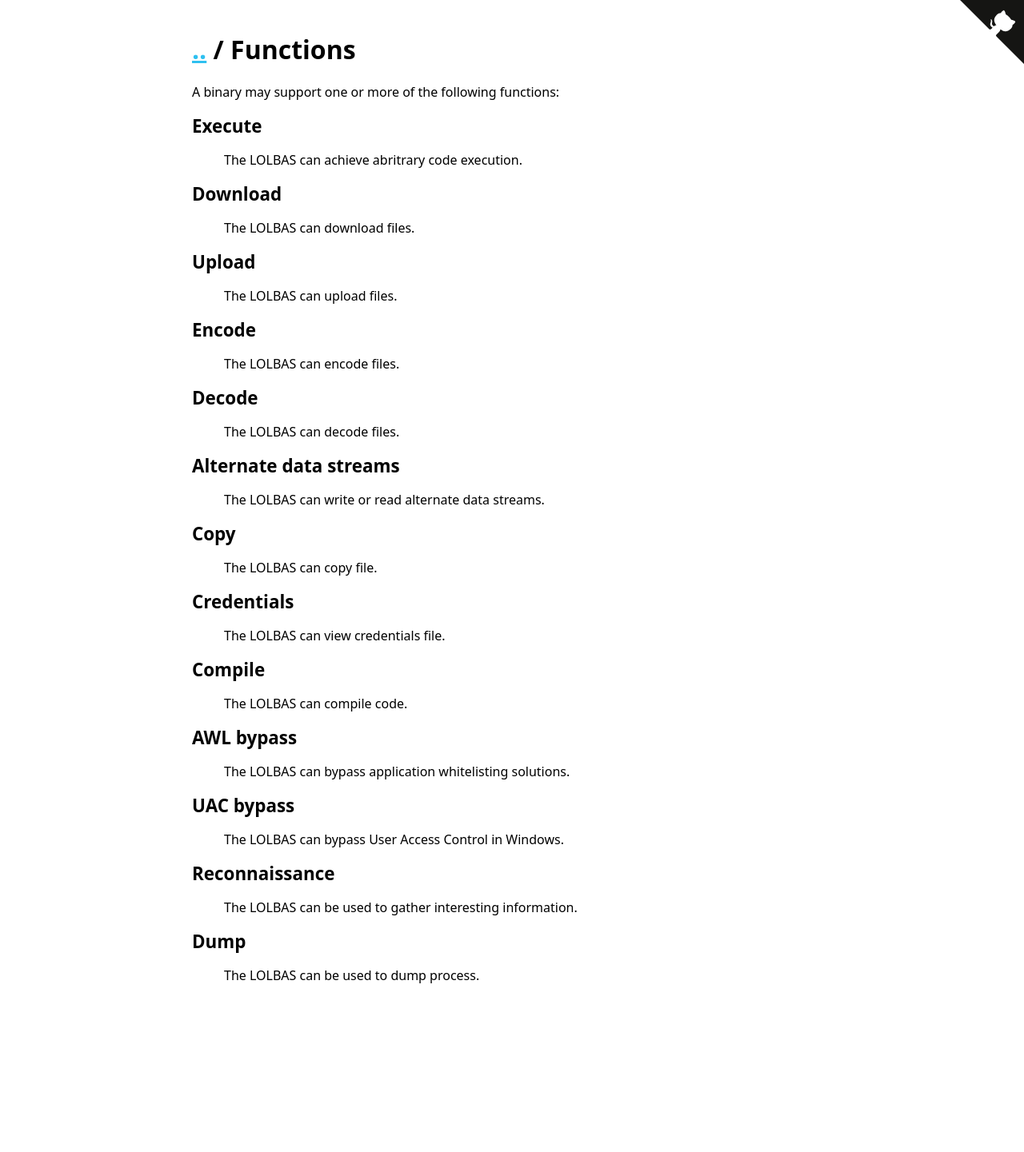
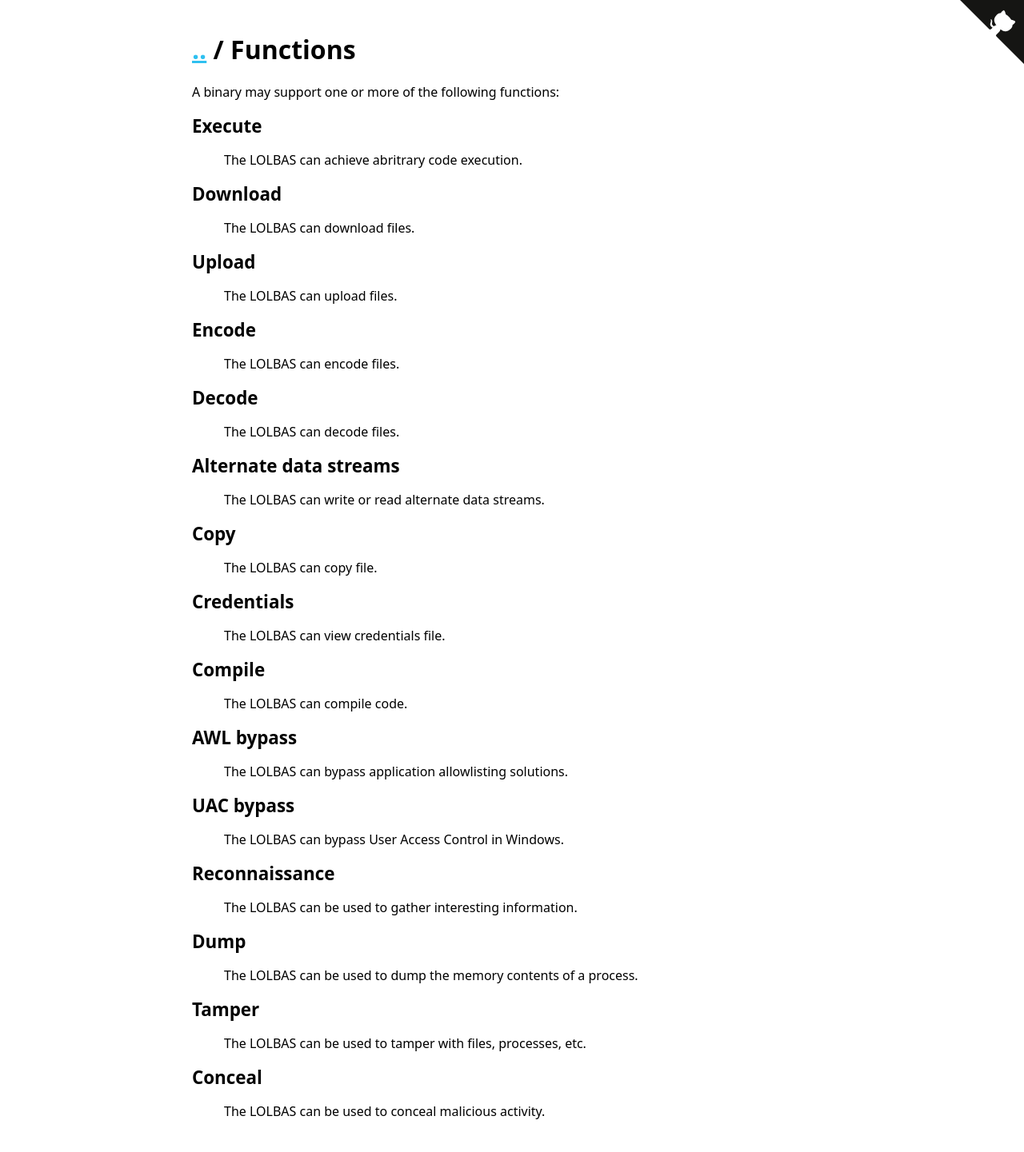
Before and after one commit to LOLBAS-Project/LOLBAS-Project.github.io, a Jekyll site: the page built from functions.md, in a window 1280 px wide. Shown: the whole page at 80% size. Built offline with Jekyll 4.4.1, drawn with Linux system fonts in a browser that asks for light colours; before the commit the page ends 1271 px from its top, so only the background shows below that.

Commit message:
Updating functions to include Tamper, Conceal

```diff
--- a/_data/functions.yml
+++ b/_data/functions.yml
@@ -47,7 +47,7 @@
 awl bypass:
   label: AWL bypass
   description: |
-    The LOLBAS can bypass application whitelisting solutions.
+    The LOLBAS can bypass application allowlisting solutions.
 
 uac bypass:
   label: UAC bypass
@@ -62,4 +62,14 @@
 dump:
   label: Dump
   description: |
-    The LOLBAS can be used to dump process.
+    The LOLBAS can be used to dump the memory contents of a process.
+
+tamper:
+  label: Tamper
+  description: |
+    The LOLBAS can be used to tamper with files, processes, etc.
+
+conceal:
+  label: Conceal
+  description: |
+    The LOLBAS can be used to conceal malicious activity.
```
